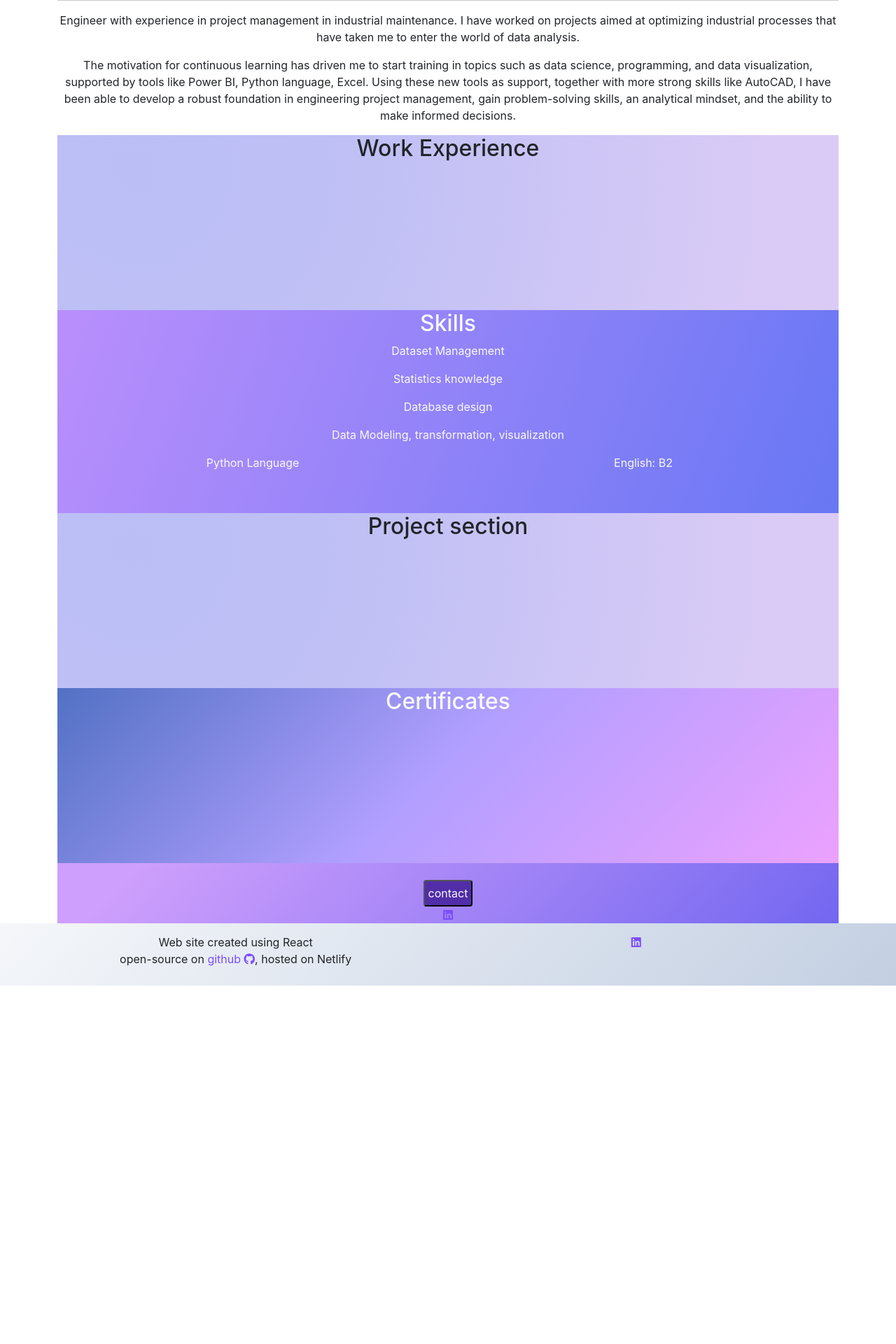
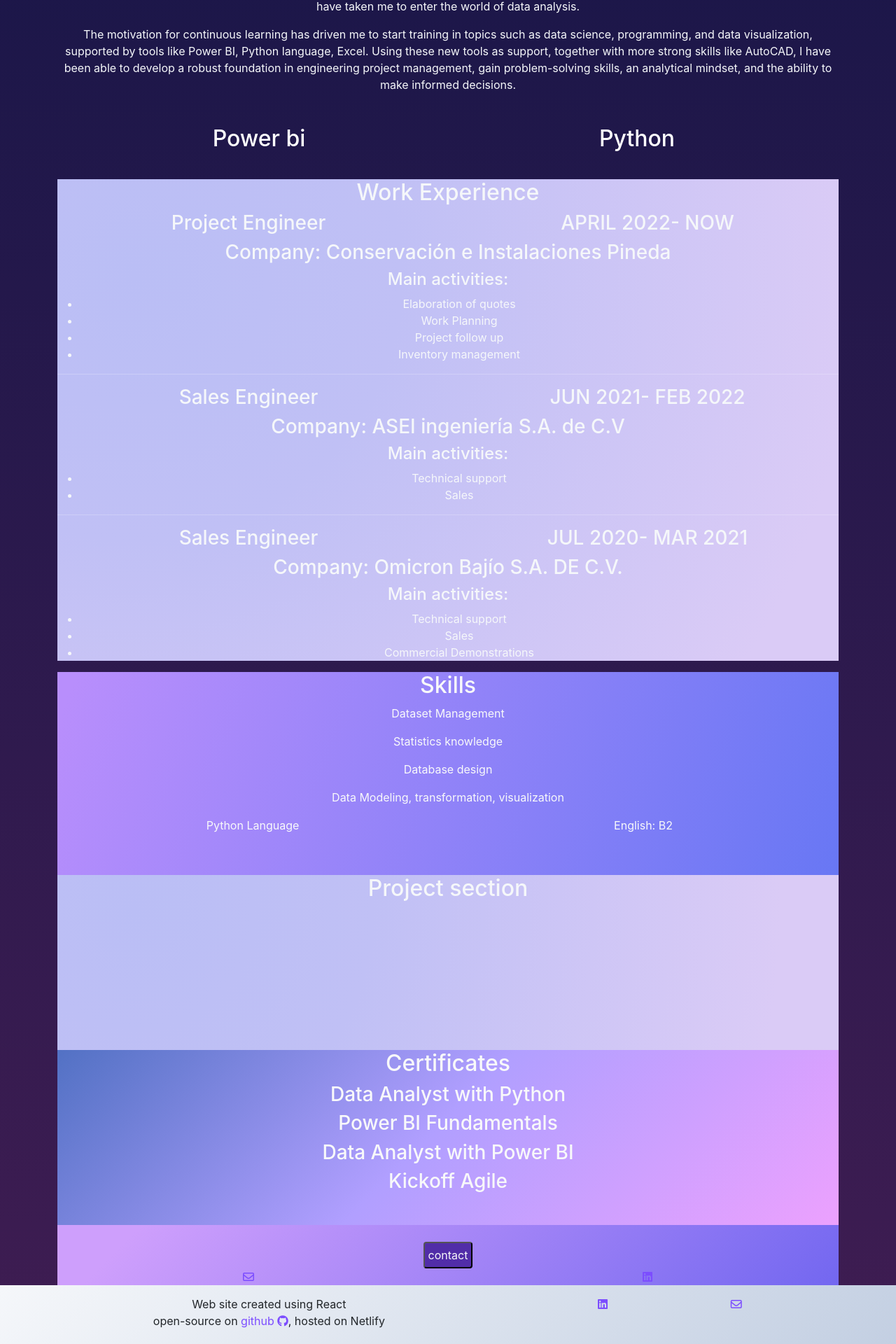
Before and after one commit to sorim492/portafolio-evyi, a React (Create React App) app: page / in a window 1280 px wide. Shown: the part 524-2444 px from the top of the page at 70% size. Before the commit the page ends 1932 px from the top, so only its background shows below. Built offline with nearby package versions, Linux system fonts and the light colour scheme.

Commit message:
update page info

```diff
--- a/src/App.css
+++ b/src/App.css
@@ -4,6 +4,10 @@
   --hover-color: #757575;
   --divider-color-gradient: linear-gradient(135deg, #f5f7fa 0%, #c3cfe2 100%);
   --divider-color: #F8F9FA;
+}
+
+body{
+  background: linear-gradient(179.4deg, rgb(12, 20, 69) -16.9%, rgb(71, 30, 84) 119.9%);
 }
 
 Footer{
@@ -34,10 +38,16 @@ footer .container{
 }
 
 .main{
+
+  color: #f5f7fa;
+  margin: 0 auto;
+  text-align: center;
+}
+
+.main .name{
   background-image: url(./fondo.jpeg);
   background-repeat: no-repeat;
-  margin-top: 20px;
-  text-align: center;
+  background-size: cover;
 }
 
 .main h1{
@@ -53,7 +63,6 @@ footer .container{
 }
 
 .main-info{
-  height: 130px;
   padding: 30px;
   font-weight: 700;
   font-size: 40px;
@@ -77,7 +86,6 @@ footer .container{
 }
 
 .work{
-  height: 250px;
   background: radial-gradient(circle at 10% 20%, rgb(186, 190, 245) 0%, rgb(192, 192, 245) 33.1%, rgb(218, 203, 246) 90%);
 }
 
--- a/src/App.js
+++ b/src/App.js
@@ -14,14 +14,17 @@ function App() {
       <footer>
         <div className='container'>
           <div className='row'>
-            <div className='col-7'>
+            <div className='col-8'>
               <p>Web site created using React
                 <br/>
                 open-source on
               <a href='https://github.com/sorim492/portafolio-evyi.git' target='_blank' rel="noreferrer" className='App-link'> github <i class="fa-brands fa-github"></i></a>, hosted on Netlify</p>
             </div>
-            <div className='col-5'>
+            <div className='col-2'>
               <a href='https://www.linkedin.com/in/evyeniamm/' target='_blank' rel="noreferrer" className='App-link'><i class="fa-brands fa-linkedin"></i></a>
+            </div>
+            <div className='col-2'>
+              <a href='mailto:evyeniamm@hotmail.com' target='_blank' rel="noreferrer" className='App-link'><i class="fa-regular fa-envelope"></i></a>
             </div>
           </div>
         </div>
--- a/src/Certificates.js
+++ b/src/Certificates.js
@@ -2,8 +2,12 @@ import React from "react";
 
 export default function Certificates(){
     return(
-        <div className="certificates">
+        <div className="certificates" id="cer">
             <h2>Certificates</h2>
+            <h3>Data Analyst with Python</h3>
+            <h3>Power BI Fundamentals</h3>
+            <h3>Data Analyst with Power BI</h3>
+            <h3>Kickoff Agile</h3>
         </div>
     )
 }
--- a/src/Contact.js
+++ b/src/Contact.js
@@ -16,7 +16,14 @@ export default function Contact(){
             <form>
                 <input type="submit" value="contact" className="contact-btn" onClick={contactUs}/>
             </form>
-            <a href="linkedin.com/in/evyeniamm/" target="_blank" rel="noreferrer" className='App-link'><i class="fa-brands fa-linkedin"></i></a>
+            <div className="row">
+               <div className='col-6'>
+                  <a href='mailto:evyeniamm@hotmail.com' target='_blank' rel="noreferrer" className='App-link'><i class="fa-regular fa-envelope"></i></a>
+               </div>
+               <div className='col-6'>
+                  <a href="linkedin.com/in/evyeniamm/" target="_blank" rel="noreferrer" className='App-link'><i class="fa-brands fa-linkedin"></i></a>
+               </div>
+            </div>
         </div>
     )
 }
--- a/src/Main.js
+++ b/src/Main.js
@@ -10,7 +10,7 @@ export default function Main(){
     return(
         <div className="main">
             <div className="container">
-                <div className="row">
+                <div className="row name">
                     <div className="col-6">
                         <h1>Evyenia Mejia Mabragañis</h1>
                     </div>
@@ -18,6 +18,7 @@ export default function Main(){
                         <img src={foto} alt="personal" className="img-fluid"/>
                     </div>
                 </div>
+                    <hr/>
                     <div className="main-info">
                         <div className="row">
                             <div className="col-6">
@@ -28,7 +29,6 @@ export default function Main(){
                             </div>
                         </div>
                     </div>
-                    <hr/>
                     <p> Engineer with experience in project management in industrial maintenance. I
                         have worked on projects aimed at optimizing industrial processes that have
                         taken me to enter the world of data analysis.
@@ -40,6 +40,16 @@ export default function Main(){
                         robust foundation in engineering project management, gain problem-solving
                         skills, an analytical mindset, and the ability to make informed decisions.
                     </p>
+                    <div className="main-info">
+                        <div className="row">
+                            <div className="col-6">
+                                <h2>Power bi</h2>
+                            </div>
+                            <div className="col-6">
+                                <h2>Python</h2>
+                            </div>
+                        </div>
+                    </div>
                     <Work/>
                     <Skills/>
                     <Projects/>
--- a/src/Projects.js
+++ b/src/Projects.js
@@ -2,7 +2,7 @@ import React from "react";
 
 export default function Projects(){
     return(
-        <div className="projects">
+        <div className="projects" id="projects">
             <h2>Project section</h2>
         </div>
     )
--- a/src/Work.js
+++ b/src/Work.js
@@ -4,6 +4,83 @@ export default function Work(){
     return(
         <div className="work" id="work">
             <h2>Work Experience</h2>
+            <div className="row">
+                <div className='col-6'>
+                    <h3>Project Engineer</h3>
+                </div>
+                <div className='col-6'>
+                    <h3>APRIL 2022- NOW</h3>
+                </div>
+            </div>
+            <div className="row">
+                <div className='col-12'>
+                    <h3>Company: Conservación e Instalaciones Pineda</h3>
+                </div>
+            </div>
+            <h4>Main activities: </h4>
+            <ul>
+                <li>
+                    Elaboration of quotes
+                </li>
+                <li>
+                    Work Planning
+                </li>
+                <li>
+                    Project follow up
+                </li> <li>
+                    Inventory management
+                </li>
+            </ul>
+            <hr/>
+            <div className="row">
+                <div className='col-6'>
+                    <h3>Sales Engineer</h3>
+                </div>
+                <div className='col-6'>
+                    <h3>JUN 2021- FEB 2022</h3>
+                </div>
+            </div>
+            <div className="row">
+                <div className='col-12'>
+                    <h3>Company: ASEI ingeniería S.A. de C.V</h3>
+                </div>
+            </div>
+            <h4>Main activities: </h4>
+            <ul>
+                <li>
+                    Technical support
+                </li>
+                <li>
+                    Sales
+                </li>
+            </ul>
+            <hr/>
+            <div className="row">
+                <div className='col-6'>
+                    <h3>Sales Engineer</h3>
+                </div>
+                <div className='col-6'>
+                    <h3>JUL 2020- MAR 2021</h3>
+                </div>
+            </div>
+            <div className="row">
+                <div className='col-12'>
+                    <h3>Company: Omicron Bajío S.A. DE C.V.</h3>
+                </div>
+            </div>
+            <h4>Main activities: </h4>
+            <ul>
+                <li>
+                    Technical support
+                </li>
+                <li>
+                    Sales
+                </li>
+                <li>
+                    Commercial Demonstrations
+                </li>
+            </ul>
         </div>
+
     )
 }
```
